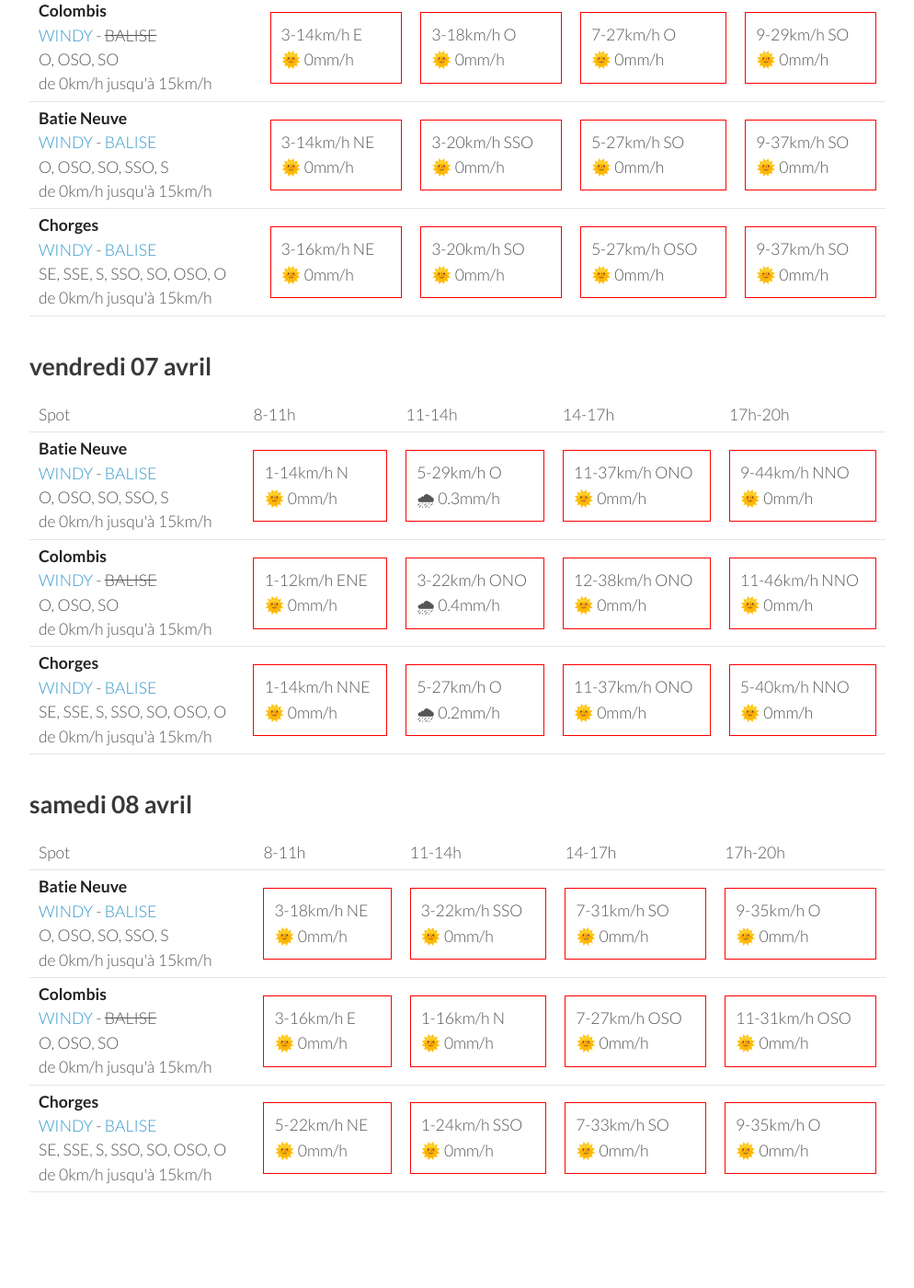
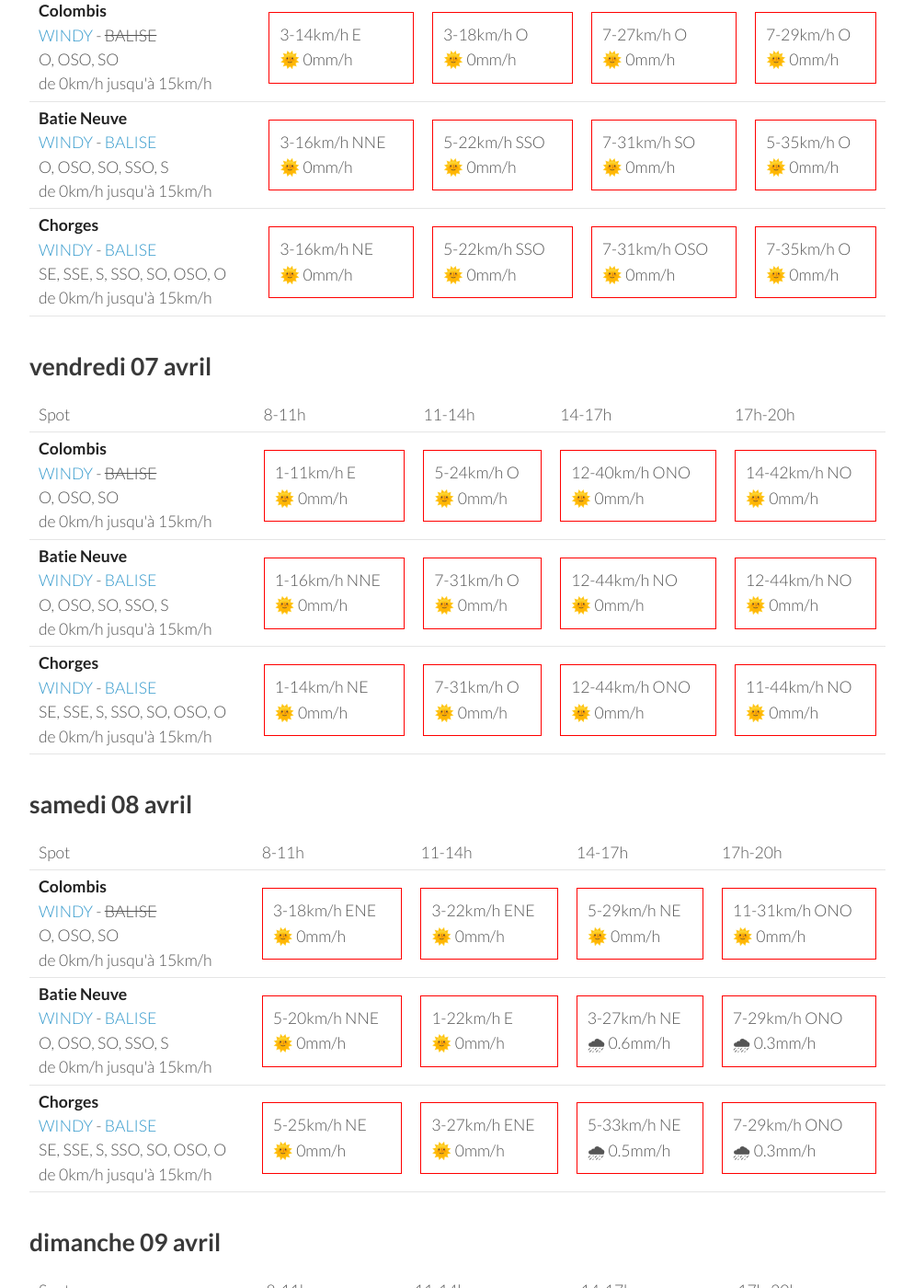
Before and after one commit to parapente-dans-le-nord/parapente-dans-le-nord.github.io, a Jekyll site: the page built from saint_andre.markdown, in a window 1280 px wide and 1400 px high, scrolled down 1325 px. Shown: the whole window at 92% size, without its empty margins (26-1020 px from the left). Built offline with Jekyll 4.4.1, drawn with Linux system fonts in a browser that asks for light colours; some of the changed text lies outside the part shown.

Commit message:
update index.markdown

```diff
--- a/saint_andre.markdown
+++ b/saint_andre.markdown
@@ -24,31 +24,28 @@ page mise à jour le mardi 04 avril 06:36
 <tr>
         <td><strong>Batie Neuve</strong><br><a href="https://windy.com/44.584/6.236?44.559,6.262,10,m:eTtagly">WINDY</a> - <span class=""><a href="https://www.openwindmap.org/PP554">BALISE</a> </span><br> <span class="vent-favorable">O, OSO, SO, SSO, S</span><br><span class="force-vent">de 0km/h jusqu'à 15km/h</span> </td>
 
-            <td><div class="not-flyable"><p>3-5km/h NNE</p><p>🌞 0mm/h</p></div></td>
-            <td><div class="flyable"><p>5-12km/h SO</p><p>🌞 0mm/h</p></div></td>
-            <td><div class="not-flyable"><p>9-25km/h ONO</p><p>🌞 0mm/h</p></div></td>
-            <td><div class="not-flyable"><p>14-37km/h NNO</p><p>🌞 0mm/h</p></div></td>
-
+            <td><div class="not-flyable"><p>0-0km/h NA</p><p>🌧️ 0mm/h</p></div></td>
+            <td><div class="flyable"><p>5-14km/h SSO</p><p>🌞 0mm/h</p></div></td>
+            <td><div class="not-flyable"><p>7-22km/h ONO</p><p>🌞 0mm/h</p></div></td>
+            <td><div class="not-flyable"><p>12-27km/h NNO</p><p>🌞 0mm/h</p></div></td>
 
     </tr>
 <tr>
         <td><strong>Chorges</strong><br><a href="https://windy.com/44.578/6.280?44.559,6.262,10">WINDY</a> - <span class=""><a href="https://www.openwindmap.org/PP554">BALISE</a> </span><br> <span class="vent-favorable">SE, SSE, S, SSO, SO, OSO, O</span><br><span class="force-vent">de 0km/h jusqu'à 15km/h</span> </td>
 
-            <td><div class="not-flyable"><p>1-5km/h NNO</p><p>🌞 0mm/h</p></div></td>
-            <td><div class="flyable"><p>7-14km/h OSO</p><p>🌞 0mm/h</p></div></td>
-            <td><div class="not-flyable"><p>14-29km/h SO</p><p>🌞 0mm/h</p></div></td>
-            <td><div class="not-flyable"><p>12-25km/h NO</p><p>🌞 0mm/h</p></div></td>
-
+            <td><div class="not-flyable"><p>0-0km/h NA</p><p>🌧️ 0mm/h</p></div></td>
+            <td><div class="flyable"><p>5-12km/h SO</p><p>🌞 0mm/h</p></div></td>
+            <td><div class="not-flyable"><p>12-27km/h SO</p><p>🌞 0mm/h</p></div></td>
+            <td><div class="not-flyable"><p>3-29km/h ONO</p><p>🌞 0mm/h</p></div></td>
 
     </tr>
 <tr>
         <td><strong>Colombis</strong><br><a href="https://windy.com/44.494/6.216?44.559,6.262,10">WINDY</a> - <span class="no-balise"> BALISE </span><br> <span class="vent-favorable">O, OSO, SO</span><br><span class="force-vent">de 0km/h jusqu'à 15km/h</span> </td>
 
-            <td><div class="not-flyable"><p>9-22km/h NE</p><p>🌞 0mm/h</p></div></td>
-            <td><div class="not-flyable"><p>5-16km/h SSE</p><p>🌞 0mm/h</p></div></td>
-            <td><div class="not-flyable"><p>9-25km/h NO</p><p>🌞 0mm/h</p></div></td>
-            <td><div class="not-flyable"><p>11-29km/h NNO</p><p>🌞 0mm/h</p></div></td>
-
+            <td><div class="not-flyable"><p>0-0km/h NA</p><p>🌧️ 0mm/h</p></div></td>
+            <td><div class="not-flyable"><p>5-16km/h SE</p><p>🌞 0mm/h</p></div></td>
+            <td><div class="not-flyable"><p>7-14km/h ONO</p><p>🌞 0mm/h</p></div></td>
+            <td><div class="not-flyable"><p>7-35km/h N</p><p>🌞 0mm/h</p></div></td>
 
     </tr>
 
@@ -68,32 +65,32 @@ page mise à jour le mardi 04 avril 06:36
       <td>17h-20h</td>
     </tr>
 <tr>
+        <td><strong>Colombis</strong><br><a href="https://windy.com/44.494/6.216?44.559,6.262,10">WINDY</a> - <span class="no-balise"> BALISE </span><br> <span class="vent-favorable">O, OSO, SO</span><br><span class="force-vent">de 0km/h jusqu'à 15km/h</span> </td>
+
+            <td><div class="flyable"><p>1-3km/h O</p><p>🌞 0mm/h</p></div></td>
+            <td><div class="not-flyable"><p>3-9km/h SSO</p><p>🌞 0mm/h</p></div></td>
+            <td><div class="not-flyable"><p>7-22km/h ONO</p><p>🌞 0mm/h</p></div></td>
+            <td><div class="not-flyable"><p>7-20km/h NNO</p><p>🌞 0mm/h</p></div></td>
+
+
+    </tr>
+<tr>
         <td><strong>Batie Neuve</strong><br><a href="https://windy.com/44.584/6.236?44.559,6.262,10,m:eTtagly">WINDY</a> - <span class=""><a href="https://www.openwindmap.org/PP554">BALISE</a> </span><br> <span class="vent-favorable">O, OSO, SO, SSO, S</span><br><span class="force-vent">de 0km/h jusqu'à 15km/h</span> </td>
 
-            <td><div class="not-flyable"><p>1-3km/h ENE</p><p>🌞 0mm/h</p></div></td>
-            <td><div class="flyable"><p>5-14km/h SO</p><p>🌞 0mm/h</p></div></td>
-            <td><div class="not-flyable"><p>9-24km/h O</p><p>🌞 0mm/h</p></div></td>
-            <td><div class="not-flyable"><p>14-37km/h NO</p><p>🌞 0mm/h</p></div></td>
+            <td><div class="not-flyable"><p>1-5km/h E</p><p>🌞 0mm/h</p></div></td>
+            <td><div class="flyable"><p>5-14km/h SSO</p><p>🌞 0mm/h</p></div></td>
+            <td><div class="not-flyable"><p>11-24km/h ONO</p><p>🌞 0mm/h</p></div></td>
+            <td><div class="not-flyable"><p>18-44km/h NNO</p><p>🌞 0mm/h</p></div></td>
 
 
     </tr>
 <tr>
         <td><strong>Chorges</strong><br><a href="https://windy.com/44.578/6.280?44.559,6.262,10">WINDY</a> - <span class=""><a href="https://www.openwindmap.org/PP554">BALISE</a> </span><br> <span class="vent-favorable">SE, SSE, S, SSO, SO, OSO, O</span><br><span class="force-vent">de 0km/h jusqu'à 15km/h</span> </td>
 
-            <td><div class="not-flyable"><p>3-5km/h E</p><p>🌞 0mm/h</p></div></td>
-            <td><div class="flyable"><p>5-12km/h SO</p><p>🌞 0mm/h</p></div></td>
-            <td><div class="not-flyable"><p>12-27km/h SO</p><p>🌞 0mm/h</p></div></td>
-            <td><div class="not-flyable"><p>14-29km/h NO</p><p>🌞 0mm/h</p></div></td>
-
-
-    </tr>
-<tr>
-        <td><strong>Colombis</strong><br><a href="https://windy.com/44.494/6.216?44.559,6.262,10">WINDY</a> - <span class="no-balise"> BALISE </span><br> <span class="vent-favorable">O, OSO, SO</span><br><span class="force-vent">de 0km/h jusqu'à 15km/h</span> </td>
-
-            <td><div class="not-flyable"><p>1-7km/h NO</p><p>🌞 0mm/h</p></div></td>
-            <td><div class="not-flyable"><p>3-11km/h S</p><p>🌞 0mm/h</p></div></td>
-            <td><div class="not-flyable"><p>7-22km/h ONO</p><p>🌞 0mm/h</p></div></td>
-            <td><div class="not-flyable"><p>5-22km/h ONO</p><p>🌞 0mm/h</p></div></td>
+            <td><div class="not-flyable"><p>1-5km/h ENE</p><p>🌞 0mm/h</p></div></td>
+            <td><div class="flyable"><p>7-12km/h SO</p><p>🌞 0mm/h</p></div></td>
+            <td><div class="not-flyable"><p>14-29km/h SO</p><p>🌞 0mm/h</p></div></td>
+            <td><div class="not-flyable"><p>18-38km/h NNO</p><p>🌞 0mm/h</p></div></td>
 
 
     </tr>
@@ -119,17 +116,17 @@ page mise à jour le mardi 04 avril 06:36
             <td><div class="not-flyable"><p>3-14km/h E</p><p>🌞 0mm/h</p></div></td>
             <td><div class="not-flyable"><p>3-18km/h O</p><p>🌞 0mm/h</p></div></td>
             <td><div class="not-flyable"><p>7-27km/h O</p><p>🌞 0mm/h</p></div></td>
-            <td><div class="not-flyable"><p>9-29km/h SO</p><p>🌞 0mm/h</p></div></td>
+            <td><div class="not-flyable"><p>7-29km/h O</p><p>🌞 0mm/h</p></div></td>
 
 
     </tr>
 <tr>
         <td><strong>Batie Neuve</strong><br><a href="https://windy.com/44.584/6.236?44.559,6.262,10,m:eTtagly">WINDY</a> - <span class=""><a href="https://www.openwindmap.org/PP554">BALISE</a> </span><br> <span class="vent-favorable">O, OSO, SO, SSO, S</span><br><span class="force-vent">de 0km/h jusqu'à 15km/h</span> </td>
 
-            <td><div class="not-flyable"><p>3-14km/h NE</p><p>🌞 0mm/h</p></div></td>
-            <td><div class="not-flyable"><p>3-20km/h SSO</p><p>🌞 0mm/h</p></div></td>
-            <td><div class="not-flyable"><p>5-27km/h SO</p><p>🌞 0mm/h</p></div></td>
-            <td><div class="not-flyable"><p>9-37km/h SO</p><p>🌞 0mm/h</p></div></td>
+            <td><div class="not-flyable"><p>3-16km/h NNE</p><p>🌞 0mm/h</p></div></td>
+            <td><div class="not-flyable"><p>5-22km/h SSO</p><p>🌞 0mm/h</p></div></td>
+            <td><div class="not-flyable"><p>7-31km/h SO</p><p>🌞 0mm/h</p></div></td>
+            <td><div class="not-flyable"><p>5-35km/h O</p><p>🌞 0mm/h</p></div></td>
 
 
     </tr>
@@ -137,9 +134,9 @@ page mise à jour le mardi 04 avril 06:36
         <td><strong>Chorges</strong><br><a href="https://windy.com/44.578/6.280?44.559,6.262,10">WINDY</a> - <span class=""><a href="https://www.openwindmap.org/PP554">BALISE</a> </span><br> <span class="vent-favorable">SE, SSE, S, SSO, SO, OSO, O</span><br><span class="force-vent">de 0km/h jusqu'à 15km/h</span> </td>
 
             <td><div class="not-flyable"><p>3-16km/h NE</p><p>🌞 0mm/h</p></div></td>
-            <td><div class="not-flyable"><p>3-20km/h SO</p><p>🌞 0mm/h</p></div></td>
-            <td><div class="not-flyable"><p>5-27km/h OSO</p><p>🌞 0mm/h</p></div></td>
-            <td><div class="not-flyable"><p>9-37km/h SO</p><p>🌞 0mm/h</p></div></td>
+            <td><div class="not-flyable"><p>5-22km/h SSO</p><p>🌞 0mm/h</p></div></td>
+            <td><div class="not-flyable"><p>7-31km/h OSO</p><p>🌞 0mm/h</p></div></td>
+            <td><div class="not-flyable"><p>7-35km/h O</p><p>🌞 0mm/h</p></div></td>
 
 
     </tr>
@@ -160,32 +157,32 @@ page mise à jour le mardi 04 avril 06:36
       <td>17h-20h</td>
     </tr>
 <tr>
-        <td><strong>Batie Neuve</strong><br><a href="https://windy.com/44.584/6.236?44.559,6.262,10,m:eTtagly">WINDY</a> - <span class=""><a href="https://www.openwindmap.org/PP554">BALISE</a> </span><br> <span class="vent-favorable">O, OSO, SO, SSO, S</span><br><span class="force-vent">de 0km/h jusqu'à 15km/h</span> </td>
+        <td><strong>Colombis</strong><br><a href="https://windy.com/44.494/6.216?44.559,6.262,10">WINDY</a> - <span class="no-balise"> BALISE </span><br> <span class="vent-favorable">O, OSO, SO</span><br><span class="force-vent">de 0km/h jusqu'à 15km/h</span> </td>
 
-            <td><div class="not-flyable"><p>1-14km/h N</p><p>🌞 0mm/h</p></div></td>
-            <td><div class="not-flyable"><p>5-29km/h O</p><p>🌧 0.3mm/h</p></div></td>
-            <td><div class="not-flyable"><p>11-37km/h ONO</p><p>🌞 0mm/h</p></div></td>
-            <td><div class="not-flyable"><p>9-44km/h NNO</p><p>🌞 0mm/h</p></div></td>
+            <td><div class="not-flyable"><p>1-11km/h E</p><p>🌞 0mm/h</p></div></td>
+            <td><div class="not-flyable"><p>5-24km/h O</p><p>🌞 0mm/h</p></div></td>
+            <td><div class="not-flyable"><p>12-40km/h ONO</p><p>🌞 0mm/h</p></div></td>
+            <td><div class="not-flyable"><p>14-42km/h NO</p><p>🌞 0mm/h</p></div></td>
 
 
     </tr>
 <tr>
-        <td><strong>Colombis</strong><br><a href="https://windy.com/44.494/6.216?44.559,6.262,10">WINDY</a> - <span class="no-balise"> BALISE </span><br> <span class="vent-favorable">O, OSO, SO</span><br><span class="force-vent">de 0km/h jusqu'à 15km/h</span> </td>
+        <td><strong>Batie Neuve</strong><br><a href="https://windy.com/44.584/6.236?44.559,6.262,10,m:eTtagly">WINDY</a> - <span class=""><a href="https://www.openwindmap.org/PP554">BALISE</a> </span><br> <span class="vent-favorable">O, OSO, SO, SSO, S</span><br><span class="force-vent">de 0km/h jusqu'à 15km/h</span> </td>
 
-            <td><div class="not-flyable"><p>1-12km/h ENE</p><p>🌞 0mm/h</p></div></td>
-            <td><div class="not-flyable"><p>3-22km/h ONO</p><p>🌧 0.4mm/h</p></div></td>
-            <td><div class="not-flyable"><p>12-38km/h ONO</p><p>🌞 0mm/h</p></div></td>
-            <td><div class="not-flyable"><p>11-46km/h NNO</p><p>🌞 0mm/h</p></div></td>
+            <td><div class="not-flyable"><p>1-16km/h NNE</p><p>🌞 0mm/h</p></div></td>
+            <td><div class="not-flyable"><p>7-31km/h O</p><p>🌞 0mm/h</p></div></td>
+            <td><div class="not-flyable"><p>12-44km/h NO</p><p>🌞 0mm/h</p></div></td>
+            <td><div class="not-flyable"><p>12-44km/h NO</p><p>🌞 0mm/h</p></div></td>
 
 
     </tr>
 <tr>
         <td><strong>Chorges</strong><br><a href="https://windy.com/44.578/6.280?44.559,6.262,10">WINDY</a> - <span class=""><a href="https://www.openwindmap.org/PP554">BALISE</a> </span><br> <span class="vent-favorable">SE, SSE, S, SSO, SO, OSO, O</span><br><span class="force-vent">de 0km/h jusqu'à 15km/h</span> </td>
 
-            <td><div class="not-flyable"><p>1-14km/h NNE</p><p>🌞 0mm/h</p></div></td>
-            <td><div class="not-flyable"><p>5-27km/h O</p><p>🌧 0.2mm/h</p></div></td>
-            <td><div class="not-flyable"><p>11-37km/h ONO</p><p>🌞 0mm/h</p></div></td>
-            <td><div class="not-flyable"><p>5-40km/h NNO</p><p>🌞 0mm/h</p></div></td>
+            <td><div class="not-flyable"><p>1-14km/h NE</p><p>🌞 0mm/h</p></div></td>
+            <td><div class="not-flyable"><p>7-31km/h O</p><p>🌞 0mm/h</p></div></td>
+            <td><div class="not-flyable"><p>12-44km/h ONO</p><p>🌞 0mm/h</p></div></td>
+            <td><div class="not-flyable"><p>11-44km/h NO</p><p>🌞 0mm/h</p></div></td>
 
 
     </tr>
@@ -206,32 +203,32 @@ page mise à jour le mardi 04 avril 06:36
       <td>17h-20h</td>
     </tr>
 <tr>
-        <td><strong>Batie Neuve</strong><br><a href="https://windy.com/44.584/6.236?44.559,6.262,10,m:eTtagly">WINDY</a> - <span class=""><a href="https://www.openwindmap.org/PP554">BALISE</a> </span><br> <span class="vent-favorable">O, OSO, SO, SSO, S</span><br><span class="force-vent">de 0km/h jusqu'à 15km/h</span> </td>
+        <td><strong>Colombis</strong><br><a href="https://windy.com/44.494/6.216?44.559,6.262,10">WINDY</a> - <span class="no-balise"> BALISE </span><br> <span class="vent-favorable">O, OSO, SO</span><br><span class="force-vent">de 0km/h jusqu'à 15km/h</span> </td>
 
-            <td><div class="not-flyable"><p>3-18km/h NE</p><p>🌞 0mm/h</p></div></td>
-            <td><div class="not-flyable"><p>3-22km/h SSO</p><p>🌞 0mm/h</p></div></td>
-            <td><div class="not-flyable"><p>7-31km/h SO</p><p>🌞 0mm/h</p></div></td>
-            <td><div class="not-flyable"><p>9-35km/h O</p><p>🌞 0mm/h</p></div></td>
+            <td><div class="not-flyable"><p>3-18km/h ENE</p><p>🌞 0mm/h</p></div></td>
+            <td><div class="not-flyable"><p>3-22km/h ENE</p><p>🌞 0mm/h</p></div></td>
+            <td><div class="not-flyable"><p>5-29km/h NE</p><p>🌞 0mm/h</p></div></td>
+            <td><div class="not-flyable"><p>11-31km/h ONO</p><p>🌞 0mm/h</p></div></td>
 
 
     </tr>
 <tr>
-        <td><strong>Colombis</strong><br><a href="https://windy.com/44.494/6.216?44.559,6.262,10">WINDY</a> - <span class="no-balise"> BALISE </span><br> <span class="vent-favorable">O, OSO, SO</span><br><span class="force-vent">de 0km/h jusqu'à 15km/h</span> </td>
+        <td><strong>Batie Neuve</strong><br><a href="https://windy.com/44.584/6.236?44.559,6.262,10,m:eTtagly">WINDY</a> - <span class=""><a href="https://www.openwindmap.org/PP554">BALISE</a> </span><br> <span class="vent-favorable">O, OSO, SO, SSO, S</span><br><span class="force-vent">de 0km/h jusqu'à 15km/h</span> </td>
 
-            <td><div class="not-flyable"><p>3-16km/h E</p><p>🌞 0mm/h</p></div></td>
-            <td><div class="not-flyable"><p>1-16km/h N</p><p>🌞 0mm/h</p></div></td>
-            <td><div class="not-flyable"><p>7-27km/h OSO</p><p>🌞 0mm/h</p></div></td>
-            <td><div class="not-flyable"><p>11-31km/h OSO</p><p>🌞 0mm/h</p></div></td>
+            <td><div class="not-flyable"><p>5-20km/h NNE</p><p>🌞 0mm/h</p></div></td>
+            <td><div class="not-flyable"><p>1-22km/h E</p><p>🌞 0mm/h</p></div></td>
+            <td><div class="not-flyable"><p>3-27km/h NE</p><p>🌧 0.6mm/h</p></div></td>
+            <td><div class="not-flyable"><p>7-29km/h ONO</p><p>🌧 0.3mm/h</p></div></td>
 
 
     </tr>
 <tr>
         <td><strong>Chorges</strong><br><a href="https://windy.com/44.578/6.280?44.559,6.262,10">WINDY</a> - <span class=""><a href="https://www.openwindmap.org/PP554">BALISE</a> </span><br> <span class="vent-favorable">SE, SSE, S, SSO, SO, OSO, O</span><br><span class="force-vent">de 0km/h jusqu'à 15km/h</span> </td>
 
-            <td><div class="not-flyable"><p>5-22km/h NE</p><p>🌞 0mm/h</p></div></td>
-            <td><div class="not-flyable"><p>1-24km/h SSO</p><p>🌞 0mm/h</p></div></td>
-            <td><div class="not-flyable"><p>7-33km/h SO</p><p>🌞 0mm/h</p></div></td>
-            <td><div class="not-flyable"><p>9-35km/h O</p><p>🌞 0mm/h</p></div></td>
+            <td><div class="not-flyable"><p>5-25km/h NE</p><p>🌞 0mm/h</p></div></td>
+            <td><div class="not-flyable"><p>3-27km/h ENE</p><p>🌞 0mm/h</p></div></td>
+            <td><div class="not-flyable"><p>5-33km/h NE</p><p>🌧 0.5mm/h</p></div></td>
+            <td><div class="not-flyable"><p>7-29km/h ONO</p><p>🌧 0.3mm/h</p></div></td>
 
 
     </tr>
@@ -239,3 +236,49 @@ page mise à jour le mardi 04 avril 06:36
 </tbody>
 </table>
 {:/}
+## dimanche 09 avril
+
+{::nomarkdown}
+<table>
+  <tbody>
+    <tr>
+      <td>Spot</td>
+      <td>8-11h</td>
+      <td>11-14h</td>
+      <td>14-17h</td>
+      <td>17h-20h</td>
+    </tr>
+<tr>
+        <td><strong>Colombis</strong><br><a href="https://windy.com/44.494/6.216?44.559,6.262,10">WINDY</a> - <span class="no-balise"> BALISE </span><br> <span class="vent-favorable">O, OSO, SO</span><br><span class="force-vent">de 0km/h jusqu'à 15km/h</span> </td>
+
+            <td><div class="not-flyable"><p>3-16km/h E</p><p>🌞 0mm/h</p></div></td>
+            <td><div class="not-flyable"><p>1-16km/h ONO</p><p>🌞 0mm/h</p></div></td>
+            <td><div class="not-flyable"><p>5-25km/h O</p><p>🌞 0mm/h</p></div></td>
+            <td><div class="not-flyable"><p>5-31km/h S</p><p>🌞 0mm/h</p></div></td>
+
+
+    </tr>
+<tr>
+        <td><strong>Batie Neuve</strong><br><a href="https://windy.com/44.584/6.236?44.559,6.262,10,m:eTtagly">WINDY</a> - <span class=""><a href="https://www.openwindmap.org/PP554">BALISE</a> </span><br> <span class="vent-favorable">O, OSO, SO, SSO, S</span><br><span class="force-vent">de 0km/h jusqu'à 15km/h</span> </td>
+
+            <td><div class="not-flyable"><p>3-14km/h NE</p><p>🌞 0mm/h</p></div></td>
+            <td><div class="not-flyable"><p>3-20km/h S</p><p>🌞 0mm/h</p></div></td>
+            <td><div class="not-flyable"><p>7-29km/h SSO</p><p>🌞 0mm/h</p></div></td>
+            <td><div class="not-flyable"><p>7-35km/h S</p><p>🌞 0mm/h</p></div></td>
+
+
+    </tr>
+<tr>
+        <td><strong>Chorges</strong><br><a href="https://windy.com/44.578/6.280?44.559,6.262,10">WINDY</a> - <span class=""><a href="https://www.openwindmap.org/PP554">BALISE</a> </span><br> <span class="vent-favorable">SE, SSE, S, SSO, SO, OSO, O</span><br><span class="force-vent">de 0km/h jusqu'à 15km/h</span> </td>
+
+            <td><div class="not-flyable"><p>3-16km/h NE</p><p>🌞 0mm/h</p></div></td>
+            <td><div class="not-flyable"><p>3-20km/h SSO</p><p>🌞 0mm/h</p></div></td>
+            <td><div class="not-flyable"><p>7-29km/h SO</p><p>🌞 0mm/h</p></div></td>
+            <td><div class="not-flyable"><p>7-35km/h SSO</p><p>🌞 0mm/h</p></div></td>
+
+
+    </tr>
+
+</tbody>
+</table>
+{:/}
```
Also changed, not shown: other parts of saint_andre.markdown (+1 -1 lines).
